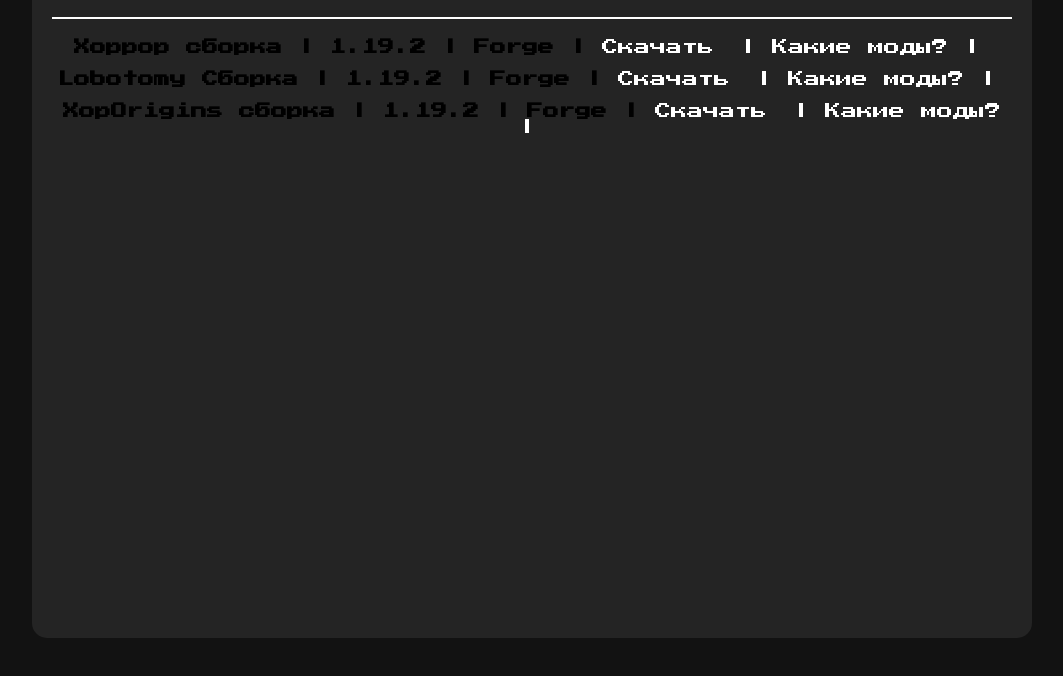
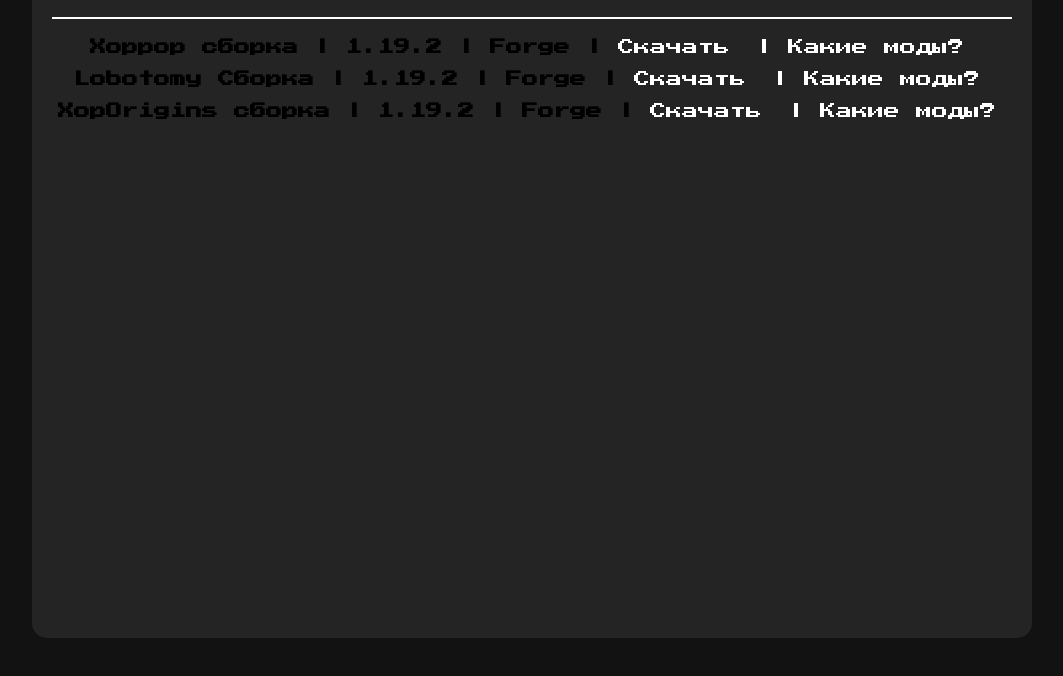
Before and after one commit to Batcherss/modkit, a plain HTML site: page index.html in a window 1280 px wide. Shown: the part 112-788 px from the top of the page, without its empty margins (108-1171 px from the left). Drawn offline with Linux system fonts and the light colour scheme.

Commit message:
Update index.html

```diff
--- a/index.html
+++ b/index.html
@@ -129,17 +129,17 @@
             <p>
                 <strong>Хоррор сборка | 1.19.2 | Forge |</strong>
                 <a href="#" class="link" id="openModal1" data-info="Хоррор моды: ToughAsNails, SereneSeasons, RealSeasons, MidnightLurker, Man From TheFog, Geckolib, From TheFog">Скачать</a>
-                <a href="mods.html" class="link" data-info="Нажмите для просмотра...">| Какие моды? |</a>
+                <a href="mods.html" class="link" data-info="Нажмите для просмотра...">| Какие моды? </a>
             </p>
             <p>
                 <strong>Lobotomy Сборка | 1.19.2 | Forge |</strong>
                 <a href="#" class="link" id="openModal2" data-info="Хоррор и шейдеры моды: Scopophobia, Playmate, Lobotomy, CANTBREATHE, The_bath, TheAnomaly, ManFromTheFog, FromTheFog, Oculus, Rubidium">Скачать</a>
-                <a href="mods2.html" class="link" data-info="Нажмите для просмотра...">| Какие моды? |</a>
+                <a href="mods2.html" class="link" data-info="Нажмите для просмотра...">| Какие моды? </a>
             </p>
             <p>
                 <strong>ХорOrigins сборка | 1.19.2 | Forge |</strong>
                 <a href="#" class="link" id="openModal3" data-info="Мод с одним хоррор модом! А иммено Scopophobia.jar! Дальше , Origins - Для выбора рассы! И последний - Caelus API , библиотека для Origins.">Скачать</a>
-                <a href="mods3.html" class="link" data-info="Нажмите для просмотра...">| Какие моды? |</a>
+                <a href="mods3.html" class="link" data-info="Нажмите для просмотра...">| Какие моды? </a>
             </p>
         </div>
     </div>
```
